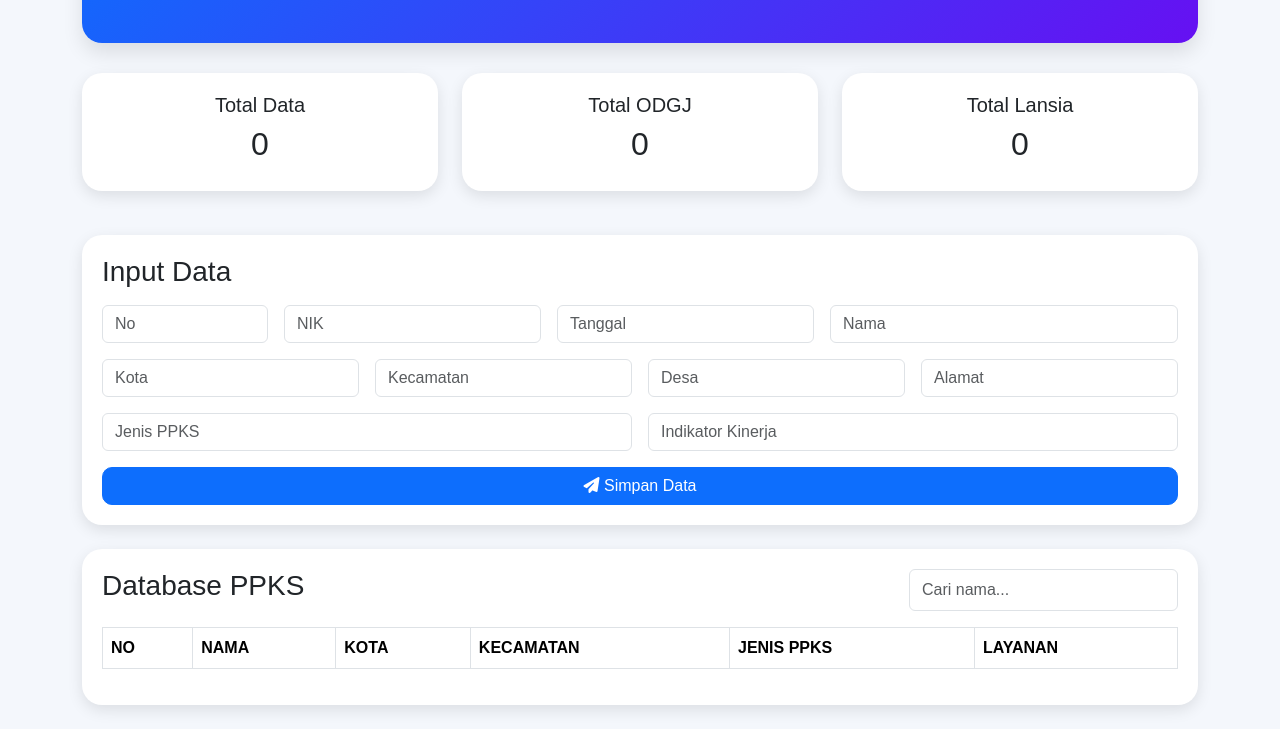
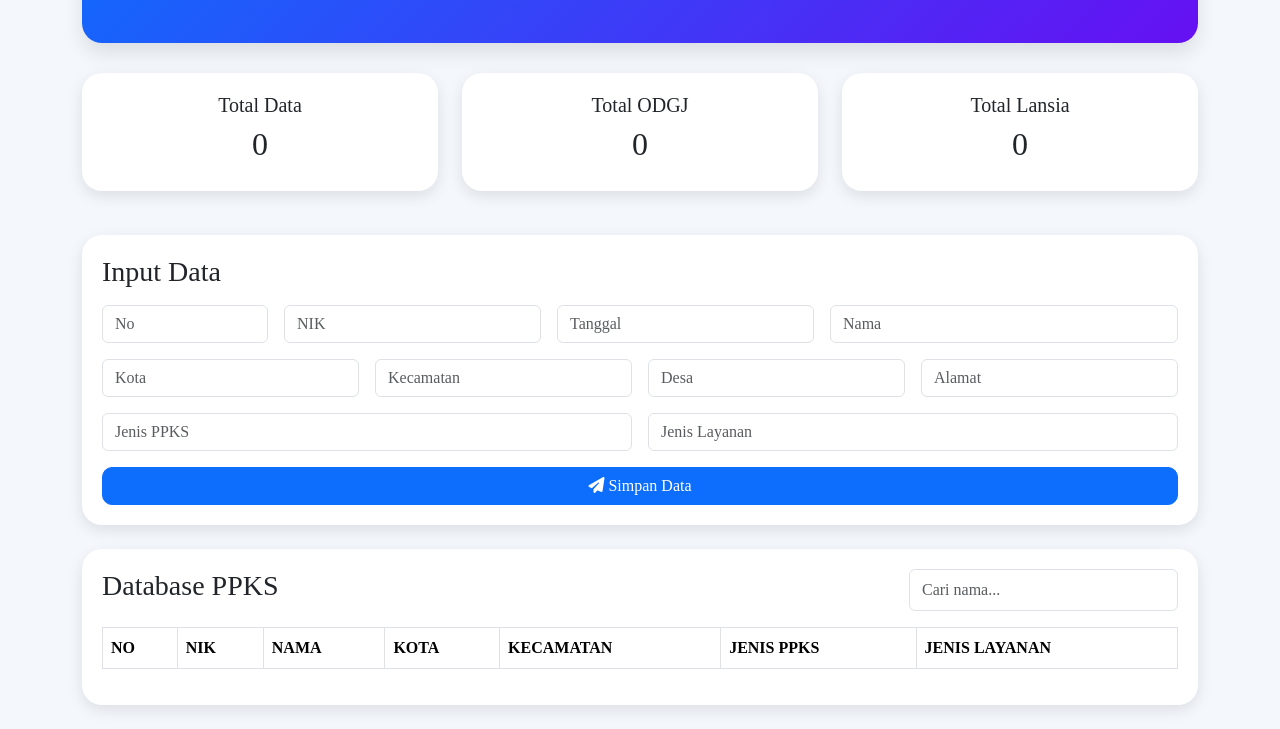
Before and after one commit to dicky12-glitch/DATAPPKSBATU, a plain HTML site: page Index.html in a window 1280 px wide. Shown: the part 137-866 px from the top of the page. Drawn offline with nearby package versions, Linux system fonts and the light colour scheme; no server answers.

Commit message:
Index.html

```diff
--- a/Index.html
+++ b/Index.html
@@ -12,7 +12,7 @@
 
 body {
   background: #f4f7fc;
-  font-family: Arial;
+  font-family: Poppins;
 }
 
 .header {
@@ -127,7 +127,7 @@ body {
 </div>
 
 <div class="col-md-6">
-<input type="text" id="indikator" class="form-control" placeholder="Indikator Kinerja">
+<input type="text" id="jenis layanan" class="form-control" placeholder="Jenis Layanan">
 </div>
 
 <div class="col-md-12">
@@ -155,11 +155,12 @@ body {
 <thead>
 <tr>
 <th>NO</th>
+<th>NIK</th>
 <th>NAMA</th>
 <th>KOTA</th>
 <th>KECAMATAN</th>
 <th>JENIS PPKS</th>
-<th>LAYANAN</th>
+<th>JENIS LAYANAN</th>
 </tr>
 </thead>
 
@@ -206,11 +207,12 @@ data.forEach(item => {
 tbody.innerHTML += `
 <tr>
 <td>${item.NO || ''}</td>
+<td>${item.NIK || ''}</td>
 <td>${item.NAMA || ''}</td>
 <td>${item.KOTA || ''}</td>
 <td>${item.KECAMATAN || ''}</td>
 <td>${item['JENIS PPKS'] || ''}</td>
-<td>${item['INDIKATOR KINERJA'] || ''}</td>
+<td>${item['JENIS LAYANAN'] || ''}</td>
 </tr>
 `;
 
```
